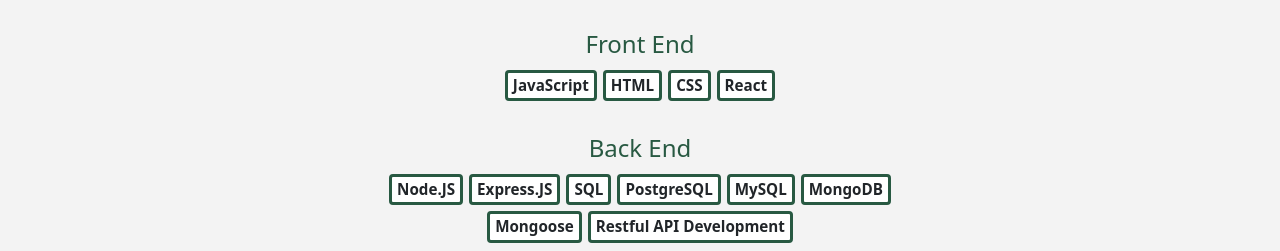
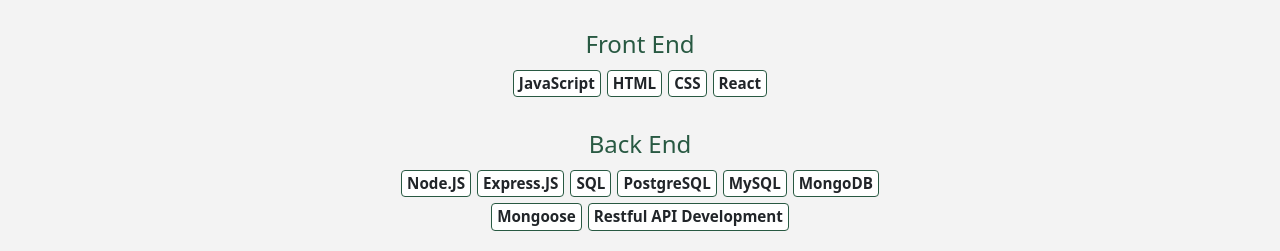
Before and after one commit to dchong1999/PersonalSite, a React app: page / in a window 1280 px wide. Shown: the part 549-800 px from the top of the page. Built offline with nearby package versions, Linux system fonts and the light colour scheme.

Commit message:
fix border radius

```diff
--- a/src/index.css
+++ b/src/index.css
@@ -73,7 +73,7 @@
   background-color: white;
   border-color: #285942;
   border-style: solid;
-  border-width: 0.5%;
+  border-width: thin;
   margin: 3px;
   padding: 5px;
   border-radius: .25rem;
```
